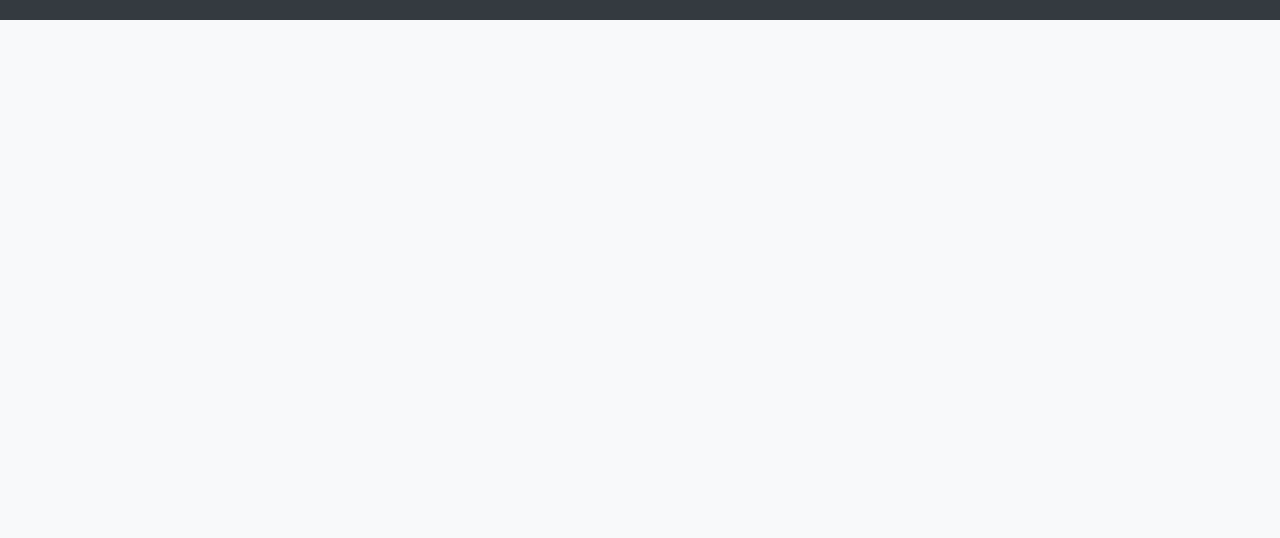
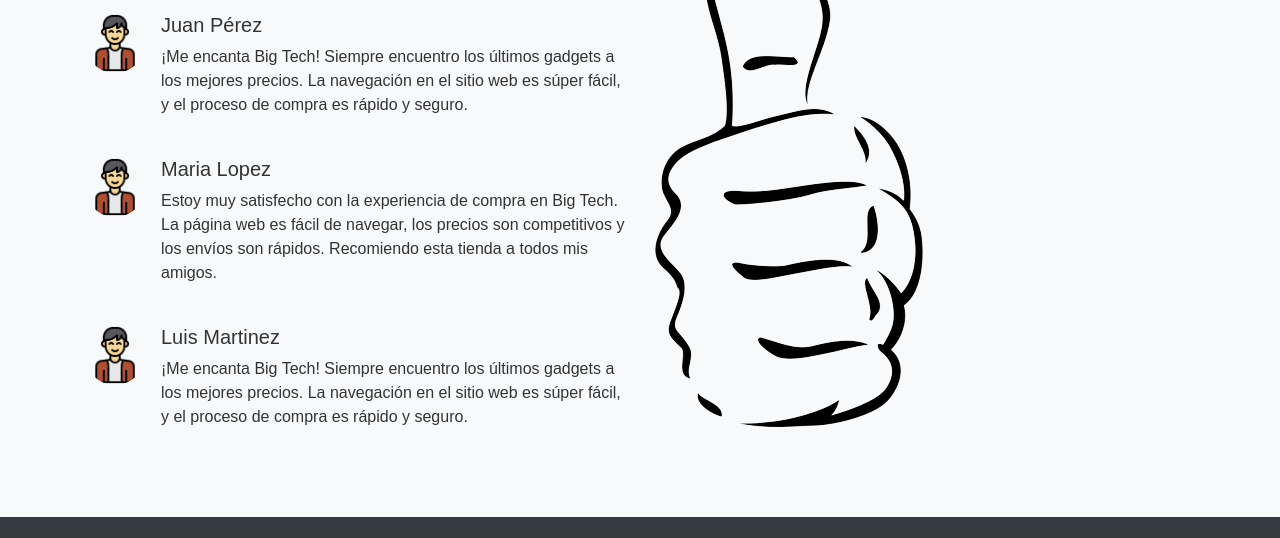
Before and after one commit to SebasAstu/ventaCelulares, a plain HTML site: page index.html in a window 1280 px wide. Shown: the part 974-1512 px from the top of the page. Before the commit the page ends 994 px from the top, so only its background shows below. Drawn offline with nearby package versions, Linux system fonts and the light colour scheme.

Commit message:
sector de comentarios de los clientes

```diff
--- a/index.html
+++ b/index.html
@@ -45,6 +45,13 @@
         width: auto;
         margin: 0 auto; /* Centra horizontalmente las imágenes
     }*/
+    /* Estilo para las imágenes de los clientes */
+.cliente-imagen {
+  width: 60px; /* Ajusta el ancho deseado */
+  height: 60px; /* Ajusta la altura deseada */
+  border-radius: 50%; /* Opcional: para redondear las imágenes */
+}
+
 
   </style>
 
@@ -91,15 +98,62 @@
           </li>
           <!-- Puedes agregar más elementos del menú aquí -->
         </ul>
-        <form class="form-inline my-2 my-lg-0">
-          <!-- <input class="form-control mr-sm-2" type="search" placeholder="Buscar" aria-label="Buscar">
-          <button class="btn btn-outline-light my-2 my-sm-0" type="submit">Buscar</button> -->
+        <!--<form class="form-inline my-2 my-lg-0">
+           <input class="form-control mr-sm-2" type="search" placeholder="Buscar" aria-label="Buscar">
+          <button class="btn btn-outline-light my-2 my-sm-0" type="submit">Buscar</button>
           <button class="btn btn-outline-light my-2 my-sm-0 ml-2" type="button" id="carritoBtn">
             <i class="fas fa-shopping-cart"></i> Carrito <span id="carritoCantidad">0</span>
           </button>
-        </form>
+        </form>-->
       </div>
   </nav>
+
+  <section class="bg-light py-5">
+    <div class="container">
+      <div class="row">
+        <div class="col-md-6">
+          <h2>Clientes Satisfechos</h2>
+          <p>Aquí están algunas opiniones de nuestros clientes satisfechos.</p>
+
+          <!-- Comentario de un cliente -->
+          <div class="media mb-4">
+            <img src="imagenes/avatar.png" class="mr-3 cliente-imagen" alt="Cliente 1">
+            <div class="media-body">
+              <h5 class="mt-0">Juan Pérez</h5>
+              <p>¡Me encanta Big Tech! Siempre encuentro los últimos gadgets a los mejores precios. La navegación en el sitio web es súper fácil, y el proceso de compra es rápido y seguro.</p>
+            </div>
+          </div>
+
+          <div class="media mb-4">
+            <img src="imagenes/avatar.png" class="mr-3 cliente-imagen" alt="Cliente 1">
+            <div class="media-body">
+              <h5 class="mt-0">Maria Lopez</h5>
+              <p>Estoy muy satisfecho con la experiencia de compra en Big Tech. La página web es fácil de navegar, los precios son competitivos y los envíos son rápidos. Recomiendo esta tienda a todos mis amigos.</p>
+            </div>
+          </div>
+
+          <div class="media mb-4">
+            <img src="imagenes/avatar.png" class="mr-3 cliente-imagen" alt="Cliente 1">
+            <div class="media-body">
+              <h5 class="mt-0">Luis Martinez</h5>
+              <p>¡Me encanta Big Tech! Siempre encuentro los últimos gadgets a los mejores precios. La navegación en el sitio web es súper fácil, y el proceso de compra es rápido y seguro.</p>
+            </div>
+          </div>
+          <!-- Agrega más comentarios de clientes aquí si lo deseas -->
+
+        </div>
+        <div class="col-md-6">
+          <!-- Puedes agregar una imagen relacionada con clientes satisfechos aquí -->
+          <img src="imagenes/pulgar.png" alt="Clientes Satisfechos" class="img-fluid">
+        </div>
+      </div>
+    </div>
+  </section>
+
+
+
+
+
 
 
 
```
Also changed, not shown: imagenes/avatar.png (added), imagenes/pulgar.png (added).
